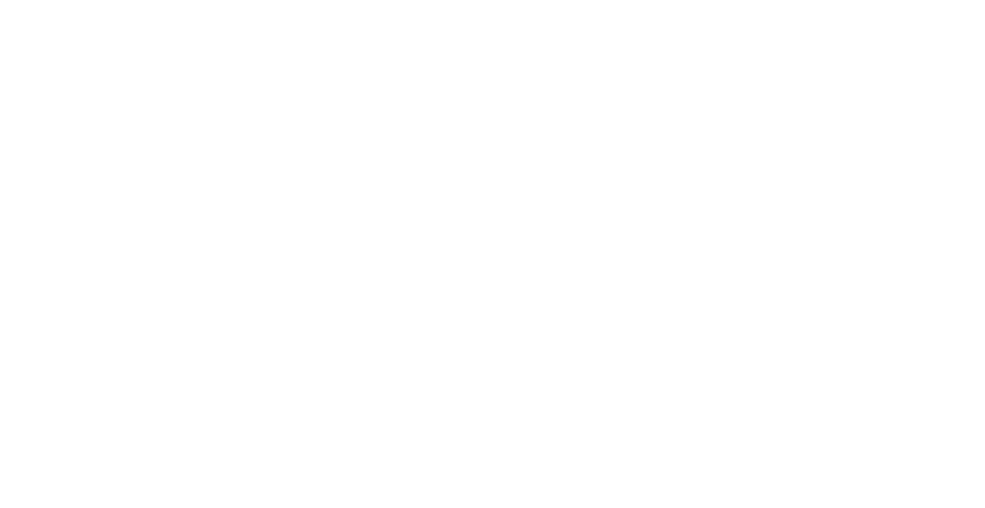
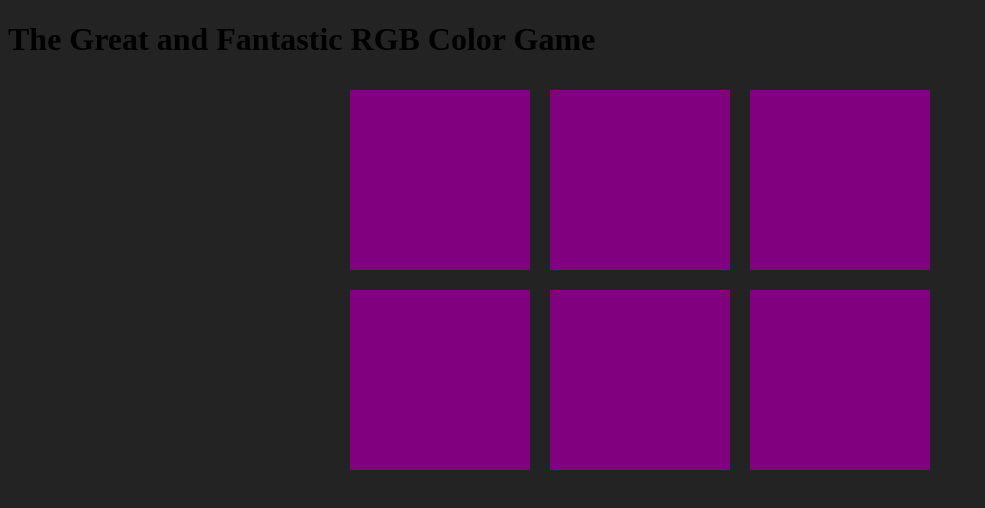
Before and after one commit to lucneesby/color_guessing_game, a plain HTML site: page index.html in a window 1280 px wide. Shown: the whole page, without its empty margins (0-985 px from the left). Drawn offline with Linux system fonts and the light colour scheme.

Commit message:
setup purple squares

```diff
--- a/index.html
+++ b/index.html
@@ -5,6 +5,7 @@
 	<link rel="stylesheet" type="text/css" href="main.css">
 </head>
 <body>
+<h1>The Great and Fantastic RGB Color Game</h1>
 <div id="container">
 	<div class="square"></div>
 	<div class="square"></div>
--- a/main.css
+++ b/main.css
@@ -0,0 +1,16 @@
+body {
+	background-color: #232323;
+}
+
+.square {
+	width: 30%;
+	background: purple;
+	padding-bottom: 30%;
+	float: left;
+	margin: 1.66%;
+}
+
+#container {
+	margin: 0 auto;
+	max-width: 600px;
+}
```
